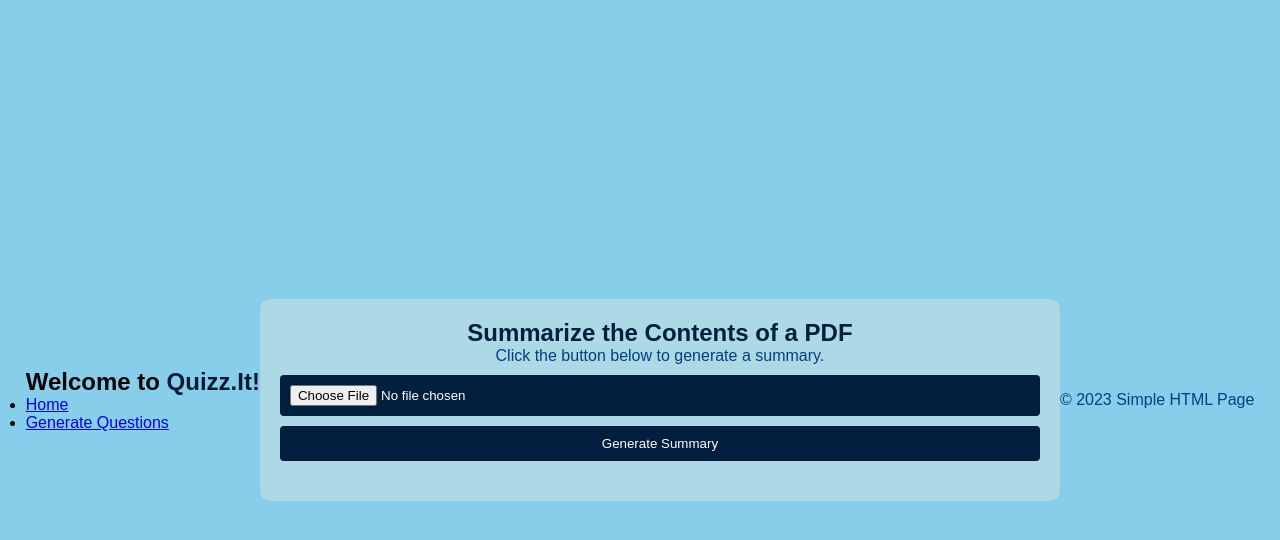
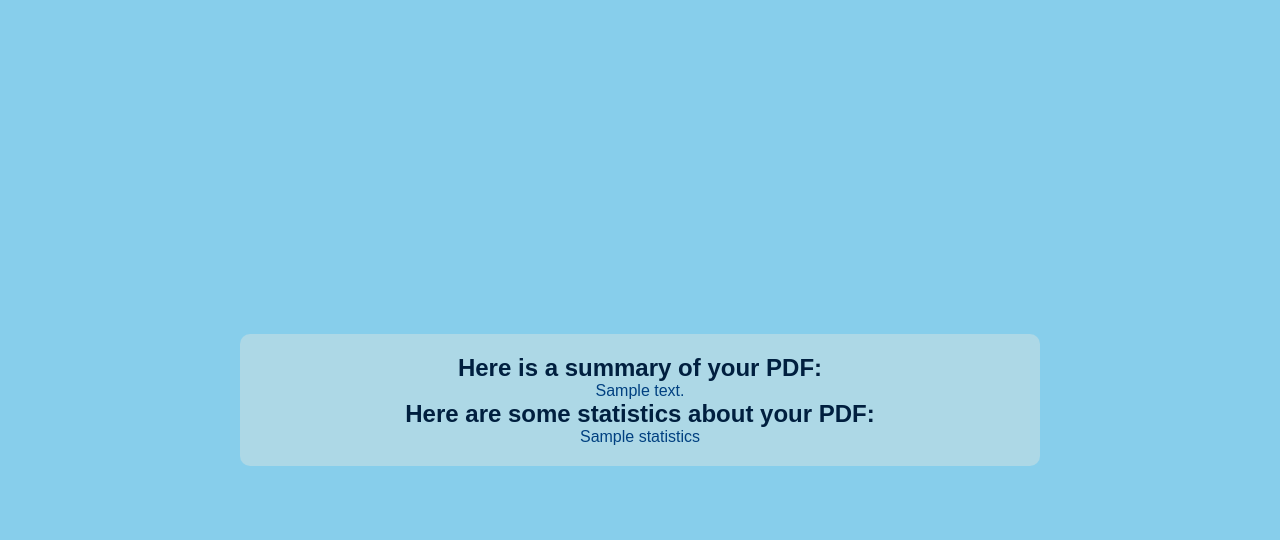
Before and after one commit to SXV357/Quizz.It, a Flask app: template templates/summarize_text.html in a window 1280 px wide. Shown: the top 540 px of the page. Run offline with Flask 3, Linux system fonts and the light colour scheme; the template is opened without the code that fills it: most values are stand-ins (such as "Sample title", 1, 10 or a date in 2020); some libraries are stand-ins or nearby versions.

Commit message:
fix redirection issues

```diff
--- a/server.py
+++ b/server.py
@@ -3,6 +3,12 @@ from ocr import *
 import os
 
 app = Flask(__name__, static_url_path='/static')
+
+def extract_file_contents():
+    target_file = os.listdir("uploads")[0]
+    pdf_images = convert_to_image(os.path.join("uploads", target_file))
+    text_contents = process_pdf_page(pdf_images)
+    return text_contents
 
 @app.route("/")
 def display_opening():
@@ -28,20 +34,16 @@ def save_uploaded_file():
 
 @app.route("/generate_summary", methods = ["GET"])
 def return_generated_text():
-    target_file = os.listdir("uploads")[0]
-    pdf_images = convert_to_image(os.path.join("uploads", target_file))
-    text_contents = process_pdf_page(pdf_images)
+    # text_contents = extract_file_contents()
     # run this through the ML model
-    text_statistics = calculate_text_statistics(text_contents)
-    return render_template("summarize_text.html", summarized_text = "", statistics = text_statistics)
+    # text_statistics = calculate_text_statistics(text_contents)
+    return render_template("summarize_text.html", summarized_text = "", statistics = "")
 
 @app.route("/generate_pdf", methods = ["GET"])
 def generate_questions_pdf():
-    target_file = os.listdir("uploads")[0]
-    pdf_images = convert_to_image(os.path.join("uploads", target_file))
-    text_contents = process_pdf_page(pdf_images)
-    # run this through the ML model and then provide the questions
-    raise NotImplementedError
+    text_contents = extract_file_contents()
+    question_types = request.args.get("options") # array of all the selected options
+    # run this through the ML model and then construct a prompt to provide to the model
 
 if __name__ == "__main__":
     app.run(debug = True)
--- a/static/index.js
+++ b/static/index.js
@@ -2,10 +2,8 @@ document.addEventListener("DOMContentLoaded", function() {
     var file_upload_status = document.querySelector(".file_upload_status");
     var file_input = document.querySelector("#upload");
     var upload_form = document.querySelector("#uploadForm");
-    var summary_button = document.querySelector(".the_first_button");
-    var questions_button = document.querySelector(".the_second_button");
-    var generate_questions_button = document.querySelector("#processButton")
-    var questionType = document.getElementById("questionType");
+    var summary_button = document.querySelector(".summary_button"); // both on the main page
+    var questions_button = document.querySelector(".questions_button"); // both on the main page
 
     upload_form.addEventListener("submit", (e) => {
         e.preventDefault(); // Prevent the default form submission
@@ -27,21 +25,16 @@ document.addEventListener("DOMContentLoaded", function() {
         fetch("http://127.0.0.1:5000/generate_summary", {
             method: "GET"
         })
-        .then((res) => res.json())
-        .then((data) => {
-            window.location.href = "/templates/summarize_text.html";
+        .then((res) => {
+            console.log("Received some data from the backend");
+            window.location.href = "./summarize_text.html";
         })
         .catch((err) => console.log(err));
     });
 
     questions_button.addEventListener("click", (e) => {
         e.preventDefault();
-        window.location.href = "/templates/questions.html";
+        window.location.href = "./questions.html";
     });
 
-    generate_questions_button.addEventListener("click", (e) => {
-        const selectedValues = Array.from(questionType.options).filter(option => option.selected).map(option => option.value);
-        let options = ""
-    })
-
 });
--- a/static/styles.css
+++ b/static/styles.css
@@ -250,7 +250,7 @@
     font-size: 20px;
 }
 
-.options__btn {
+.summary_button, .questions_button {
     display: flex;
     justify-content: center;
     margin-top: 16px;
--- a/templates/index.html
+++ b/templates/index.html
@@ -57,12 +57,12 @@
             <div class="options__card">
                 <h2>Need to summarize a doc?</h2>
                 <p>We got your back!</p>
-                <div class="options__btn"><button> Generate Summary</button></div>
+                <div class="summary_button"><button> Generate Summary</button></div>
             </div>
             <div class="options__card">
                 <h2>Studying for a test?</h2>
                 <p>We can quiz you!</p>
-                <div class="options__btn"><button>Generate Questions</button></div>
+                <div class="questions_button"><button>Generate Questions</button></div>
             </div>
         </div>
     </div>
--- a/templates/summarize_text.html
+++ b/templates/summarize_text.html
@@ -60,10 +60,11 @@
             color: #004080; /* Darker Navy Blue */
         }
     </style>
+    <script src = "/static/index.js"></script>
 </head>
 <body>
 
-    <nav>
+    <!-- <nav>
         <h1 id="title">Welcome to <span id="quizzit">Quizz.It!</span></h1>
         <ul>
             <div class="nav__bar">
@@ -71,29 +72,19 @@
                 <li><a href="#section2">Generate Questions</a></li>
             </div>
         </ul>
-    </nav>
+    </nav> -->
 
     <section id="summarizeSection">
-        <h2>Summarize the Contents of a PDF</h2>
-        <p>Click the button below to generate a summary.</p>
+        <h2>Here is a summary of your PDF:</h2>
+        <p>{{summarized_text}}</p>
 
-        <input type="file" id="pdfFile" accept=".pdf" />
-        <button type="button" onclick="summarizePDF()">Generate Summary</button>
-
-        <div id="summaryResult"></div>
+        <h2>Here are some statistics about your PDF:</h2>
+        <p>{{statistics}}</p>
     </section>
 
-    <footer>
+    <!-- <footer>
         <p>&copy; 2023 Simple HTML Page</p>
-    </footer>
-
-    <script>
-        function summarizePDF() {
-            // Logic to summarize PDF using JavaScript
-            var summaryResult = "placeholder summary for the PDF content.";
-            document.getElementById("summaryResult").innerHTML = summaryResult;
-        }
-    </script>
+    </footer> -->
 
 </body>
 </html>
```
Also changed, not shown: static/questions.js (added, +16 -0 lines), templates/questions.html (+2 -35 lines).
